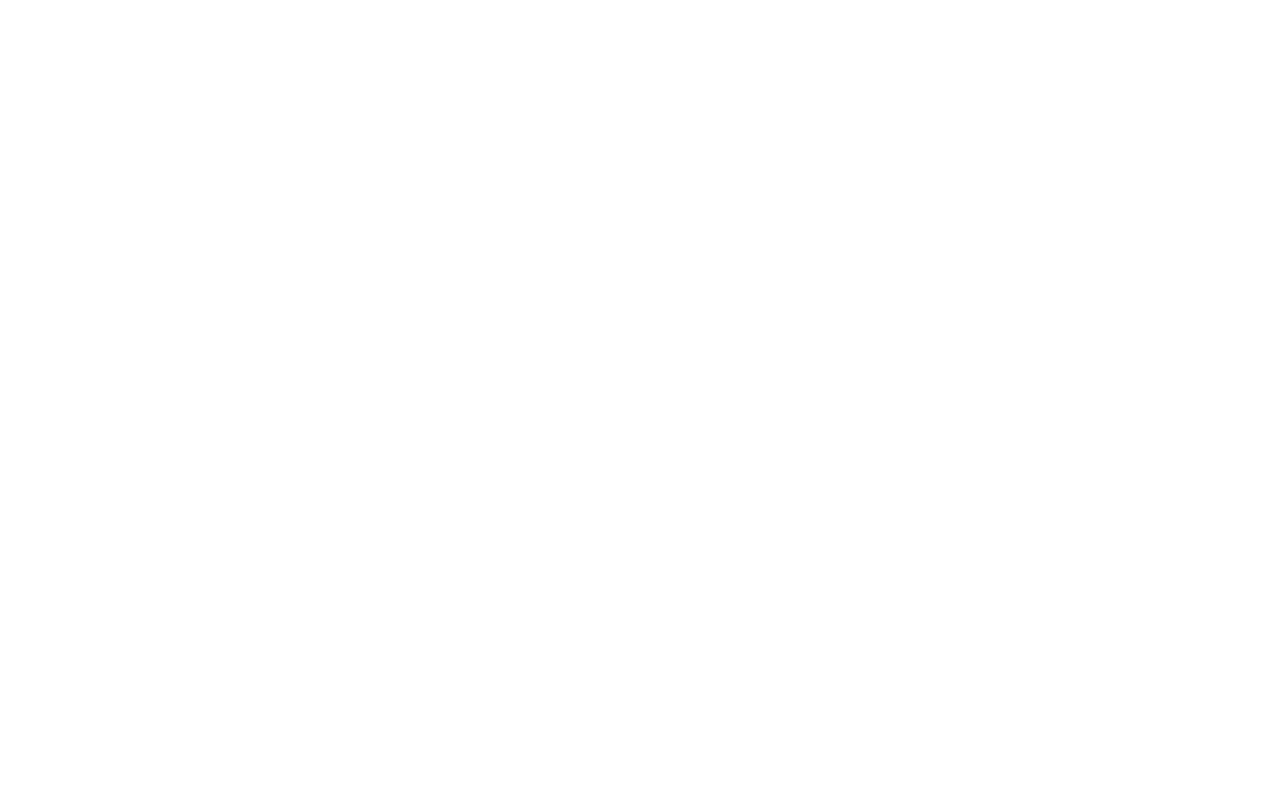
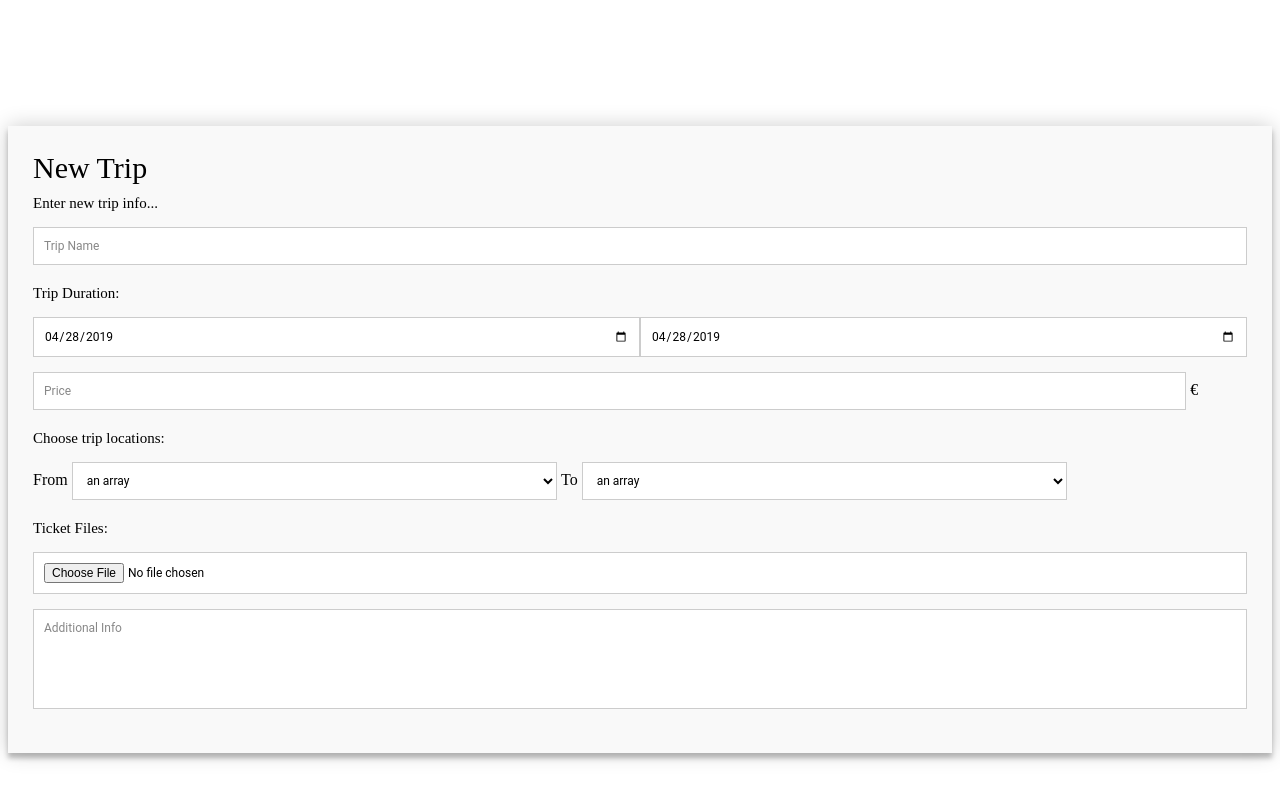
Before and after one commit to MartisiusL/pskTravellingApp, an Angular app in the folder app/travel-app/: page / in a window 1280 px wide. Shown: the part 596-1396 px from the top of the page. Before the commit the page ends 800 px from the top, so only its background shows below. Built offline with nearby package versions, Linux system fonts and the light colour scheme.

Commit message:
Enter travel info component
A component for entering or reviewing information about a trip

```diff
--- a/app/travel-app/src/app/app.component.html
+++ b/app/travel-app/src/app/app.component.html
@@ -18,4 +18,6 @@
   </li>
 </ul>
 
+<app-enter-travel-info></app-enter-travel-info>
+
 <router-outlet></router-outlet>
--- a/app/travel-app/src/app/app.module.ts
+++ b/app/travel-app/src/app/app.module.ts
@@ -3,10 +3,12 @@
 
 import { AppRoutingModule } from './app-routing.module';
 import { AppComponent } from './app.component';
+import { EnterTravelInfoComponent } from './enter-travel-info/enter-travel-info.component';
 
 @NgModule({
   declarations: [
-    AppComponent
+    AppComponent,
+    EnterTravelInfoComponent
   ],
   imports: [
     BrowserModule,
--- /dev/null
+++ b/app/travel-app/src/app/enter-travel-info/enter-travel-info.component.css
@@ -0,0 +1,165 @@
+.bordered{
+	border-style: solid;
+	border-size: small;
+}
+
+@import url(https://fonts.googleapis.com/css?family=Roboto:400,300,600,400italic);
+* {
+  margin: 0;
+  padding: 0;
+  box-sizing: border-box;
+  -webkit-box-sizing: border-box;
+  -moz-box-sizing: border-box;
+  -webkit-font-smoothing: antialiased;
+  -moz-font-smoothing: antialiased;
+  -o-font-smoothing: antialiased;
+  font-smoothing: antialiased;
+  text-rendering: optimizeLegibility;
+}
+
+body {
+  font-family: "Roboto", Helvetica, Arial, sans-serif;
+  font-weight: 100;
+  font-size: 12px;
+  line-height: 30px;
+  color: #777;
+  background: #4CAF50;
+}
+
+.container {
+  max-width: 400px;
+  width: 100%;
+  margin: 0 auto;
+  position: relative;
+}
+#contact select,
+#contact input,
+#contact textarea,
+#contact button[type="submit"] {
+  font: 400 12px/16px "Roboto", Helvetica, Arial, sans-serif;
+}
+
+#contact {
+  background: #F9F9F9;
+  padding: 25px;
+  margin: 150px 0;
+  box-shadow: 0 0 20px 0 rgba(0, 0, 0, 0.2), 0 5px 5px 0 rgba(0, 0, 0, 0.24);
+}
+
+#contact h3 {
+  display: block;
+  font-size: 30px;
+  font-weight: 300;
+  margin-bottom: 10px;
+}
+
+#contact h4 {
+  margin: 5px 0 15px;
+  display: block;
+  font-size: 15px;
+  font-weight: 400;
+}
+
+#contact label {
+  margin: 5px 0 15px;
+  display: block;
+  font-size: 15px;
+  font-weight: 400;
+}
+
+fieldset {
+  border: medium none !important;
+  margin: 0 0 10px;
+  min-width: 100%;
+  padding: 0;
+  width: 100%;
+}
+#contact select,
+#contact input,
+#contact textarea {
+  width: 100%;
+  border: 1px solid #ccc;
+  background: #FFF;
+  margin: 0 0 5px;
+  padding: 10px;
+}
+
+
+
+#contact input:hover,
+#contact textarea:hover {
+  -webkit-transition: border-color 0.3s ease-in-out;
+  -moz-transition: border-color 0.3s ease-in-out;
+  transition: border-color 0.3s ease-in-out;
+  border: 1px solid #aaa;
+}
+
+#contact textarea {
+  height: 100px;
+  max-width: 100%;
+  resize: none;
+}
+
+#contact button {
+  cursor: pointer;
+  width: 100%;
+  border: none;
+  background: #4CAF50;
+  color: #FFF;
+  margin: 0 0 5px;
+  padding: 10px;
+  font-size: 15px;
+}
+
+#contact button[type="submit"]:hover {
+  background: #43A047;
+  -webkit-transition: background 0.3s ease-in-out;
+  -moz-transition: background 0.3s ease-in-out;
+  transition: background-color 0.3s ease-in-out;
+}
+
+#contact button[type="submit"]:active {
+  box-shadow: inset 0 1px 3px rgba(0, 0, 0, 0.5);
+}
+
+.copyright {
+  text-align: center;
+}
+
+#contact input:focus,
+#contact textarea:focus {
+  outline: 0;
+  border: 1px solid #aaa;
+}
+
+::-webkit-input-placeholder {
+  color: #888;
+}
+
+:-moz-placeholder {
+  color: #888;
+}
+
+::-moz-placeholder {
+  color: #888;
+}
+
+:-ms-input-placeholder {
+  color: #888;
+}
+
+#contact .w10{
+	width: 10%;
+}
+
+#contact .w40{
+	width: 40%;
+}
+
+#contact .w50{
+	width: 50%;
+}
+
+#contact .w95{
+	width:95%;
+}
--- /dev/null
+++ b/app/travel-app/src/app/enter-travel-info/enter-travel-info.component.html
@@ -0,0 +1,46 @@
+<form id="contact">
+
+	<h3>New Trip</h3>
+	<h4>Enter new trip info...</h4>
+
+	<fieldset>
+		<input name="trip-name" type="text" placeholder="Trip Name"/>
+	</fieldset>
+
+	<fieldset>
+		<label>Trip Duration:</label>
+
+		<input name="trip-date-start" type="date" min="{{date | date:'yyyy-MM-dd'}}"
+			value="{{date | date:'yyyy-MM-dd'}}" class="w50"/>
+
+		<input name="trip-date-end" type="date" min="{{date | date:'yyyy-MM-dd'}}"
+			value="{{date | date:'yyyy-MM-dd'}}" class="w50"/>
+	</fieldset>
+	<fieldset>
+		<input type="number" class="w95" min="0.00" step="0.01"
+			placeholder="Price" maxlength="3"/> €
+	</fieldset>
+
+	<fieldset>
+		<label>Choose trip locations:</label>
+		From
+		<select class="w40">
+			<option *ngFor="let i of locations">{{i}}</option>
+		</select>
+		To
+		<select class="w40">
+			<option *ngFor="let i of locations">{{i}}</option>
+		</select>
+
+	</fieldset>
+
+	<fieldset>
+		<label>Ticket Files:</label>
+		<input type='file' (change)='onUploadTicket($event)' #fileInput />
+		<div #files></div>
+	</fieldset>
+
+	<fieldset>
+		<textarea name="additional-info" placeholder="Additional Info"></textarea>
+	</fieldset>
+</form>
--- /dev/null
+++ b/app/travel-app/src/app/enter-travel-info/enter-travel-info.component.ts
@@ -0,0 +1,48 @@
+import { Component, OnInit, ViewChild } from '@angular/core';
+
+@Component({
+  selector: 'app-enter-travel-info',
+  templateUrl: './enter-travel-info.component.html',
+  styleUrls: ['./enter-travel-info.component.css']
+})
+export class EnterTravelInfoComponent implements OnInit {
+
+  date = new Date();
+  locations =
+  [
+	"an array",
+	"that can be",
+	"edited in TypeScript",
+	"before the DOM is",
+	"generated"
+
+  ]
+
+  @ViewChild('files') filesContainer: Object;
+  @ViewChild('fileInput') fileInput: Object;
+
+
+  constructor() {
+  }
+
+
+  ngOnInit() {
+	  this.locations.push("like this");
+  }
+
+  ngAfterViewInit(){
+  }
+
+  onUploadTicket(event){
+	  alert("Doing stuff with file (AKA nothing yet, you can TypeScript here)");
+	  console.log(this.fileInput);
+	  if(event.target.files && event.target.files.length > 0) {
+		  let file = event.target.files[0];
+		  this.fileInput.nativeElement.value = null;
+		  this.filesContainer.nativeElement.innerHTML += file.name + "<br>"
+	  }
+
+  }
+
+
+}
```
Also changed, not shown: 1 other file (tests, documents, lock files or other folders).
